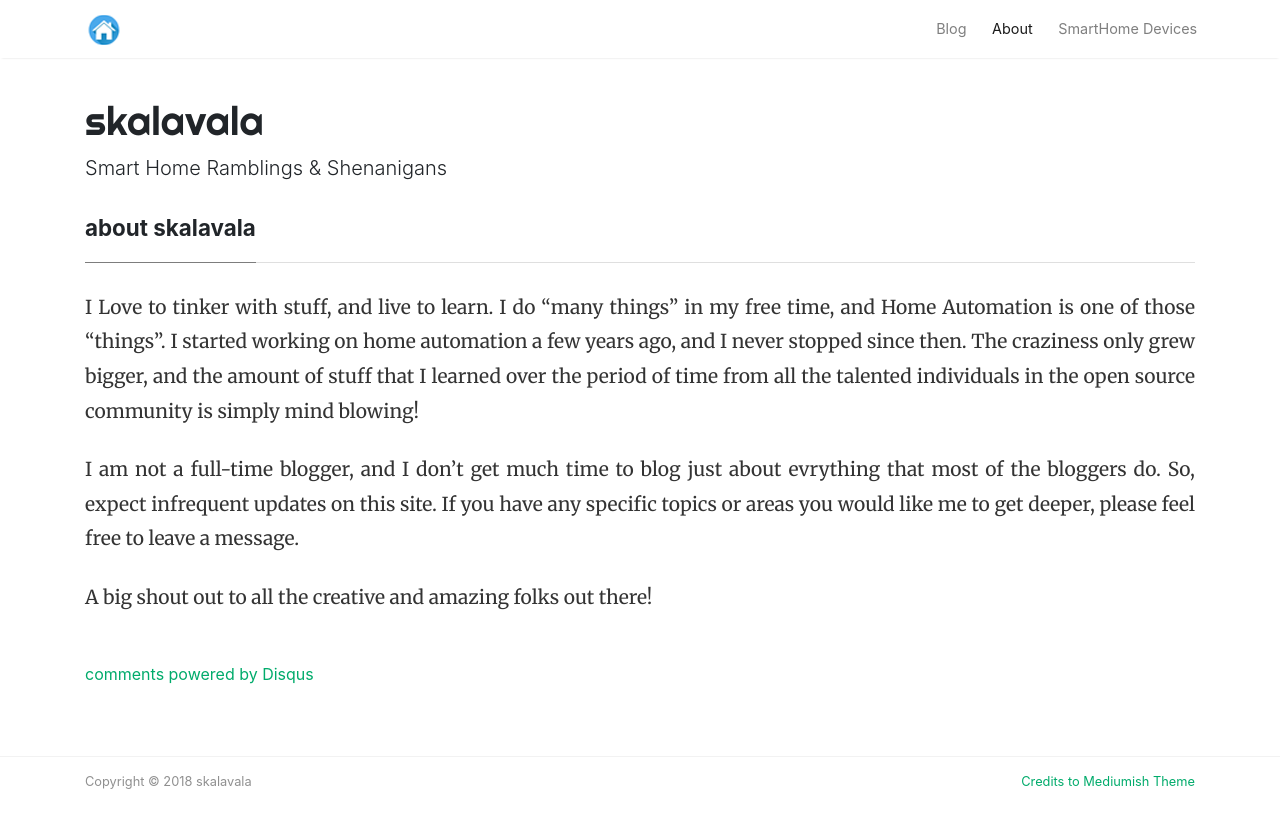
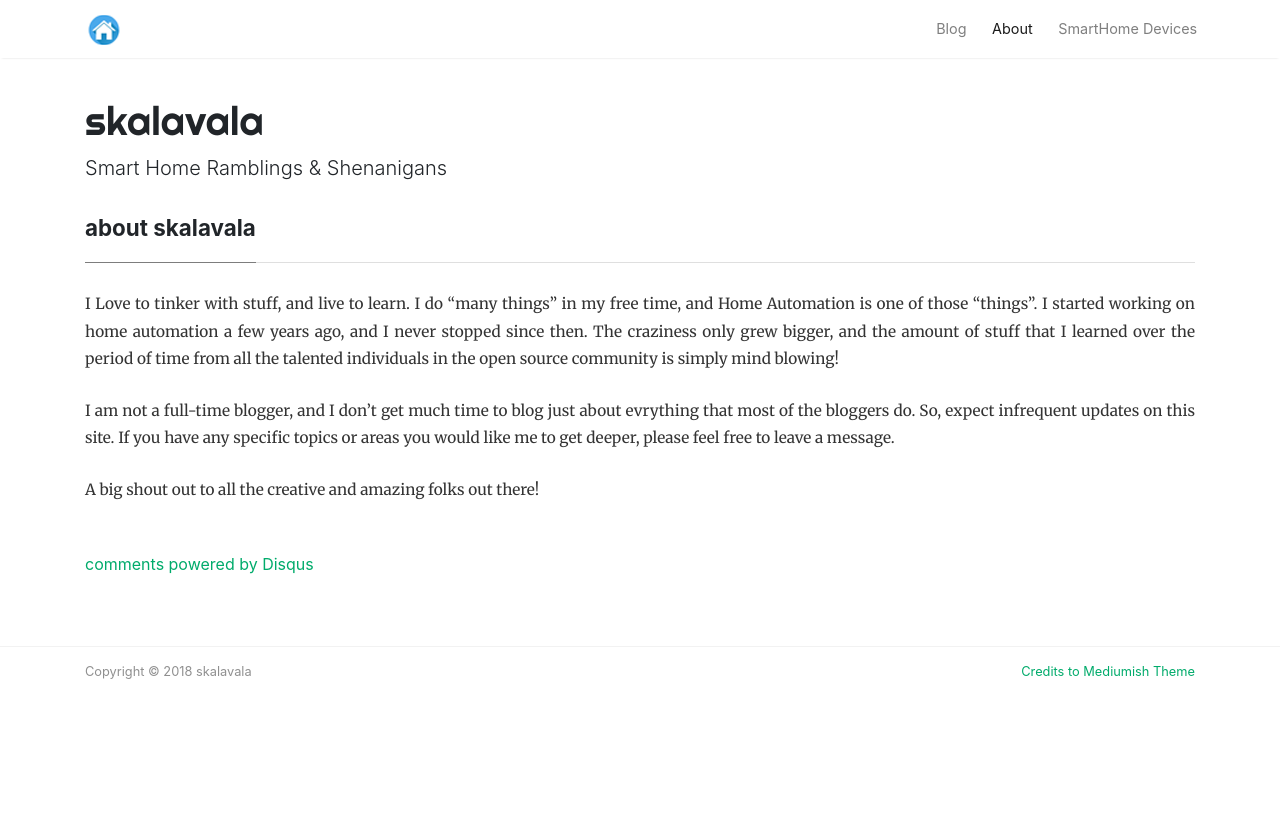
Before and after one commit to skalavala/skalavala.github.io, a Jekyll site: the page built from about.md, in a window 1280 px wide. Shown: the top 828 px of the page. Built offline with Jekyll 4.4.1, drawn with Linux system fonts in a browser that asks for light colours; nearby versions of some CDN libraries; comment, search, counter and statistics services are not loaded.

Commit message:
changed font size

```diff
--- a/assets/css/screen.css
+++ b/assets/css/screen.css
@@ -269,6 +269,7 @@ table {
  .article-post p,.article-post blockquote {
      margin:0 0 1.5rem 0;
      text-align: justify; /* Added by Suresh */
+     font-size: 0.8em;    /* default font is too big for me */
 }
  .featured-image {
      display:block;
```
